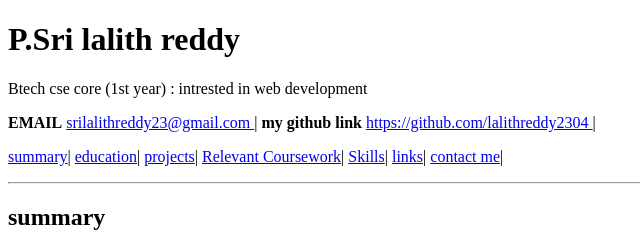
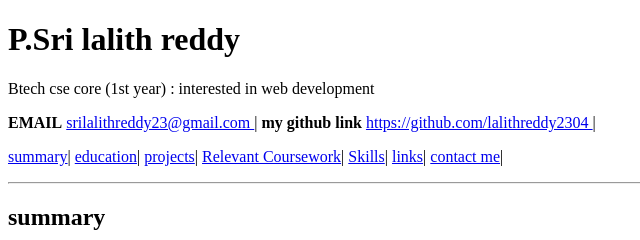
Before and after one commit to lalithreddy2304/html-portfolio-projects-web-development, a plain HTML site: page resume-project/index.html in a window 1280 px wide. Shown: the top 240 px of the page, 0-640 px from the left. Drawn offline with Linux system fonts and the light colour scheme.

Commit message:
Update index.html

```diff
--- a/resume-project/index.html
+++ b/resume-project/index.html
@@ -7,7 +7,7 @@
 </head>
 <body>
 <h1>P.Sri lalith reddy</h1>
-<p>Btech cse core (1st year) : intrested in web development</p>
+<p>Btech cse core (1st year) : interested in web development</p>
 <strong>EMAIL</strong>
 <a href="srilalithreddy23@gmail.com">srilalithreddy23@gmail.com </A> |
 <strong>my github link</strong>
```
